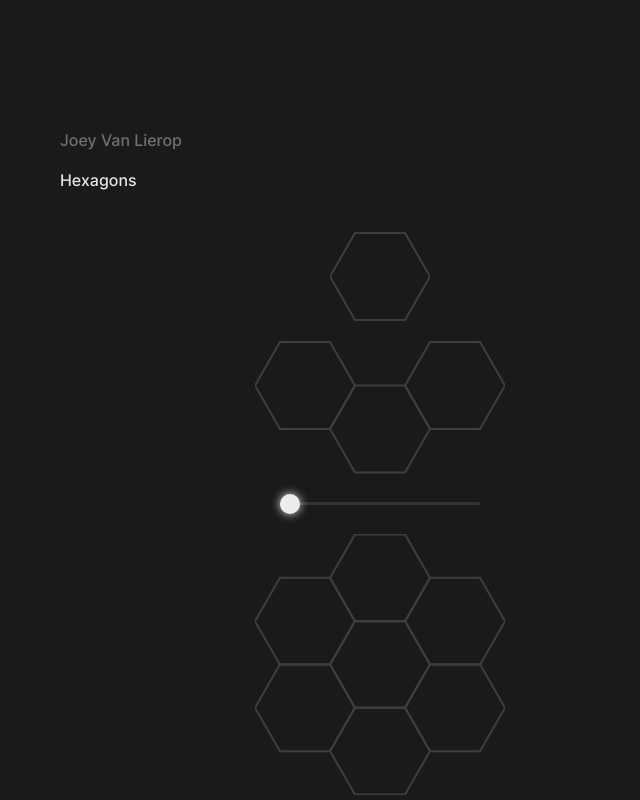
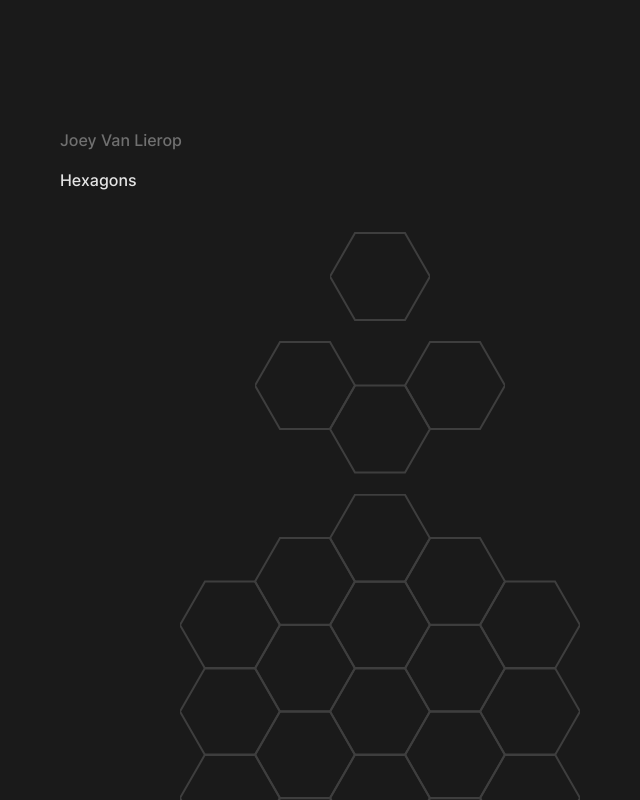
Before and after one commit to joeyvanlierop/joey, a Next.js app: page /hexagons in a window 1280 px wide. Shown: the top 800 px of the page, without its empty margins (252-892 px from the left). Built offline with nearby package versions, Linux system fonts and the light colour scheme.

Commit message:
Revert that garbage

```diff
--- a/app/(playground)/hexagons/honeycomb.tsx
+++ b/app/(playground)/hexagons/honeycomb.tsx
@@ -10,8 +10,7 @@ type Hex = {
   s: number;
 };
 
-export function Honeycomb() {
-  const [size, setSize] = useState(1);
+export function Honeycomb({ size }) {
   const board = useMemo(() => {
     const newBoard = new Set<Hex>();
 
@@ -29,23 +28,6 @@ export function Honeycomb() {
   }, [size]);
 
   return (
-    <>
-      <Slider.Root
-        className="relative flex items-center select-none touch-none w-[200px] h-5"
-        value={[size]}
-        onValueChange={(value) => setSize(value[0])}
-        max={3}
-        min={1}
-        step={1}
-      >
-        <Slider.Track className="bg-mono-600 relative grow rounded-full h-[3px]">
-          <Slider.Range className="absolute bg-white rounded-full h-full" />
-        </Slider.Track>
-        <Slider.Thumb
-          className="block w-5 h-5 bg-mono-100 shadow-[0_0_10px] rounded-full focus:outline-none hover:shadow-[0_0_10px_2px] transition"
-          aria-label="Volume"
-        />
-      </Slider.Root>
     <figure>
       <svg
         viewBox={`
@@ -63,6 +45,5 @@ export function Honeycomb() {
         })}
       </svg>
     </figure>
-    </>
   );
 }
--- a/app/(playground)/hexagons/page.tsx
+++ b/app/(playground)/hexagons/page.tsx
@@ -30,7 +30,7 @@ export default function Home() {
         {/* <figcaption>Aligning multiple hexagi</figcaption> */}
       </figure>
 
-      <Honeycomb />
+      <Honeycomb size={2} />
     </div>
   );
 }
```
Lines whose indentation alone changed are shown as unchanged.
